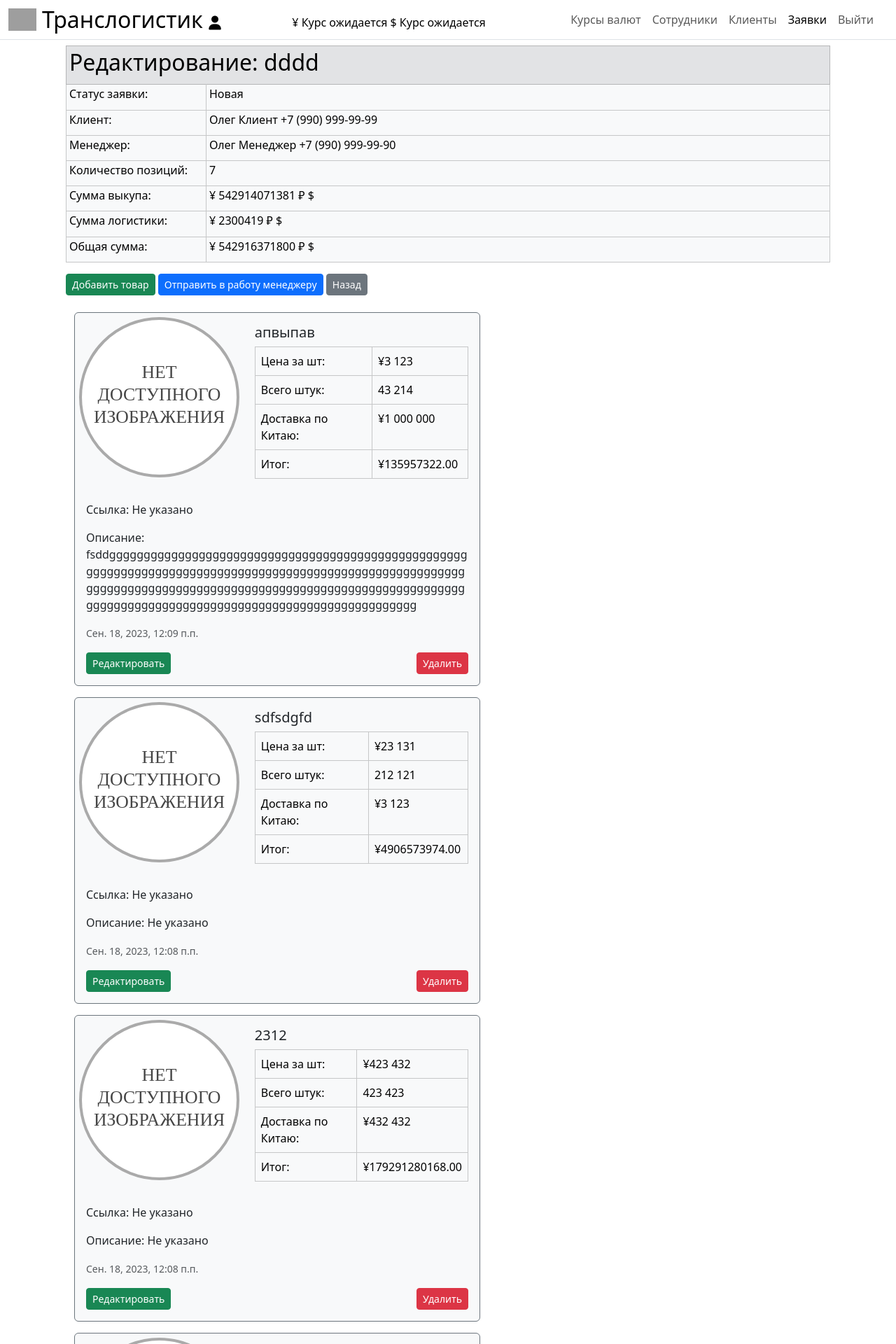
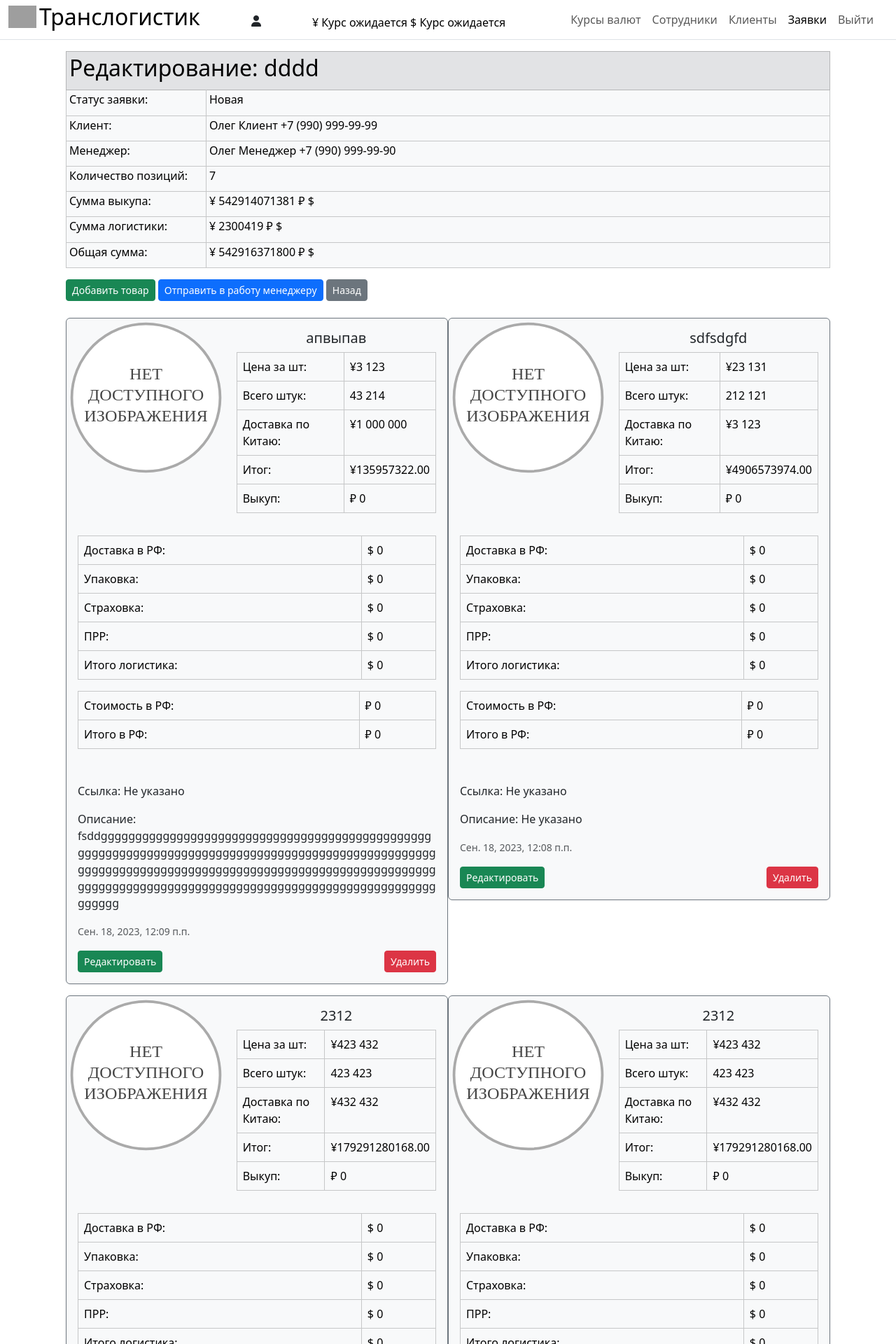
Before and after one commit to linwave/leader_cargo, a Django app: page /appeals/card-appeal/13 in a window 1280 px wide. Shown: the top 1920 px of the page at 70% size. Run offline with Django 3.2, Linux system fonts and the light colour scheme; a user stored in the database is signed in; data comes from the database, SQL or seed files in the repository; both versions use the stored data as it was after the commit; data that the repository does not hold is empty; grey boxes are pictures that could not be loaded.

Commit message:
Обновления дизайна, исправление багов и добавление новых таблиц в карточке товаров

```diff
--- a/leader_cargo/main/forms.py
+++ b/leader_cargo/main/forms.py
@@ -211,6 +211,12 @@ class CardClientsForm(ModelForm):
             }),
         }
 
+    def clean_phone(self):
+        phone = self.cleaned_data['phone']
+        if len(phone) != 18:
+            raise ValidationError('Короткий номер телефона')
+        return phone
+
 
 class AddExchangeRatesForm(ModelForm):
     class Meta:
--- a/leader_cargo/main/templates/main/base.html
+++ b/leader_cargo/main/templates/main/base.html
@@ -18,11 +18,12 @@
 <body>
 <script src="https://unpkg.com/imask"></script>
 <script src="{% static 'main/js/script.js' %}"></script>
-<div class="container-fluid d-flex flex-column flex-md-row align-items-center pb-0 mb-2 border-bottom">
-    <a href="{% url 'home' %}" class="d-flex align-items-center link-body-emphasis text-decoration-none">
-        <img src="{% static 'main/images/logo-1.svg' %}" width="40" height="32" class="me-2" id="logo">
-        <span class="fs-2">Транслогистик <span class="fs-5">{% if user.is_authenticated %}<i class="fa-solid fa-user"></i>{{ user.first_name }}{% endif %}</span></span>
+<div class="container-fluid d-flex flex-column flex-md-row align-items-center pb-0 mb-3 border-bottom">
+    <a href="{% url 'home' %}" class="d-inline-flex pb-2 align-items-center link-body-emphasis text-decoration-none">
+        <img src="{% static 'main/images/logo-1.svg' %}" width="40" height="32" class="me-1" id="logo">
+        <span class="fs-2">Транслогистик </span>
     </a>
+    {% if user.is_authenticated %}<span class="d-inline-flex pt-0 mt-2 mt-md-0 ms-md-auto "><i class="fa-solid fa-user pt-1"></i>{{ user.first_name }}</span>{% endif %}
     {% if user.is_authenticated %}
     {% if user.role == 'Супер Администратор' or user.role == 'Администратор'%}
     {% if last_currency %}
@@ -42,11 +43,11 @@
     {% elif last_currency.dollar %}
     <span class="d-inline-flex mt-2 mt-md-0 ms-md-auto link-body-emphasis text-decoration-none" >¥ Курс ожидается  $ {{ last_currency.dollar }}</span>
     {% else %}
-    <span class="d-inline-flex mt-2 ms-md-auto link-body-emphasis text-decoration-none" ><span class="font-weight-bold">¥ Курс ожидается $ Курс ожидается</span></span>
+    <span class="d-inline-flex mt-2 mt-md-0 ms-md-auto link-body-emphasis text-decoration-none" ><span class="font-weight-bold">¥ Курс ожидается $ Курс ожидается</span></span>
     {% endif %}
     {% endif %}
     {% if user.role == 'Клиент'%}
-    <span class="d-inline-flex mt-2 ms-md-auto text-decoration-none">
+    <span class="d-inline-flex mt-2 mt-md-0 ms-md-auto text-decoration-none">
                 <i class="fa-solid fa-wallet"> &ensp;</i>
                 <i class="fa-solid fa-ruble-sign"> 1000&ensp;</i>
                 <i class="fa-solid fa-dollar-sign"> 1000&ensp;</i>
@@ -54,7 +55,6 @@
             </span>
     {% endif %}
     <nav class="navbar navbar-expand d-inline-flex mt-0 mt-md-0 ms-md-auto">
-
         <div class="container-fluid">
             <div class="collapse navbar-collapse" id="navbarNav">
                 <ul class="navbar-nav">
--- a/leader_cargo/main/templates/main/card_appeal.html
+++ b/leader_cargo/main/templates/main/card_appeal.html
@@ -64,12 +64,14 @@
     <a class="btn btn-secondary btn-sm" href="{% url 'appeals' %}" role="button">Назад</a><br><br>
     {% else %}
     <a class="btn btn-secondary btn-sm" href="{% url 'appeals' %}" role="button">Назад</a><br><br>
+    {% endif %}
 </div>
-{% endif %}
 <div class="container">
+    <div class="row g-0">
         {% if all_goods %}
         {% for good in all_goods %}
-    <div class="card border-secondary text-dark bg-light mb-3 " style="max-width: 580px;">
+        <div class="col-sm-6">
+            <div class="card border-secondary text-dark bg-light mb-3 w-100" style="max-width: 580px;">
                 <div class="row g-0">
                     <div class="col-md-5">
                         {% if good.photo_good %}
@@ -80,7 +82,9 @@
                     </div>
                     <div class="col-md-7">
                         <div class="card-body">
+                            <div align="center">
                                 <h5 class="card-title"><a href="#" class="text-decoration-none" id="list-employees">{{ good.name }}</a></h5>
+                            </div>
                             <table class="table table-hover table-bordered mb-0">
                                 <tbody>
                                 <tr class="table-light">
@@ -119,9 +123,93 @@
                                     <td>¥ 0</td>
                                     {% endif %}
                                 </tr>
+                                <tr class="table-light">
+                                    {% if good.price_purchase %}
+                                    <td>Выкуп:</td>
+                                    <td>¥{{ good.price_purchase }}</td>
+                                    {% else %}
+                                    <td>Выкуп:</td>
+                                    <td>₽ 0</td>
+                                    {% endif %}
+                                </tr>
                                 </tbody>
                             </table>
                         </div>
+                    </div>
+                </div>
+                <div class="row g-0">
+                    <div class="card-body">
+                        <table class="table table-hover table-bordered">
+                            <tbody>
+                            <tr class="table-light">
+                                {% if good.price_delivery_real %}
+                                <td  width="160px">Доставка в РФ:</td>
+                                <td  width="40px">¥{{ good.price_delivery_real }}</td>
+                                {% else %}
+                                <td>Доставка в РФ:</td>
+                                <td>$ 0</td>
+                                {% endif %}
+                            </tr>
+                            <tr class="table-light">
+                                {% if good.price_delivery_real %}
+                                <td>Упаковка:</td>
+                                <td>{{ good.price_delivery_real }}</td>
+                                {% else %}
+                                <td>Упаковка:</td>
+                                <td>$ 0</td>
+                                {% endif %}
+                            </tr>
+                            <tr class="table-light">
+                                {% if good.price_delivery_real %}
+                                <td>Страховка:</td>
+                                <td>{{ good.price_delivery_real }}</td>
+                                {% else %}
+                                <td>Страховка:</td>
+                                <td>$ 0</td>
+                                {% endif %}
+                            </tr>
+                            <tr class="table-light">
+                                {% if good.price_delivery_real %}
+                                <td>ПРР:</td>
+                                <td>{{ good.price_delivery_real }}</td>
+                                {% else %}
+                                <td>ПРР:</td>
+                                <td>$ 0</td>
+                                {% endif %}
+                            </tr>
+                            <tr class="table-light">
+                                {% if good.price_delivery_real %}
+                                <td>Итого логистика:</td>
+                                <td>{{ good.price_delivery_real }}</td>
+                                {% else %}
+                                <td>Итого логистика:</td>
+                                <td>$ 0</td>
+                                {% endif %}
+                            </tr>
+                            </tbody>
+                        </table>
+                        <table class="table table-hover table-bordered">
+                            <tbody>
+                            <tr class="table-light">
+                                {% if good.price_delivery_real %}
+                                <td>Стоимость в РФ:</td>
+                                <td>{{ good.price_delivery_real }}</td>
+                                {% else %}
+                                <td>Стоимость в РФ:</td>
+                                <td>₽ 0</td>
+                                {% endif %}
+                            </tr>
+                            <tr class="table-light">
+                                {% if good.price_delivery_real %}
+                                <td>Итого в РФ:</td>
+                                <td>{{ good.price_delivery_real }}</td>
+                                {% else %}
+                                <td>Итого в РФ:</td>
+                                <td>₽ 0</td>
+                                {% endif %}
+                            </tr>
+                            </tbody>
+                        </table>
                         </div>
                 </div>
                 <div class="row g-0">
@@ -168,7 +256,9 @@
                     </div>
                 </div>
             </div>
+        </div>
         {% endfor %}
+    </div>
 </div>
 {% else %}
 <p>Нет товаров</p>
--- a/leader_cargo/main/views.py
+++ b/leader_cargo/main/views.py
@@ -371,7 +371,12 @@ class AppealsView(LoginRequiredMixin, DataMixin, ListView):
         return dict(list(context.items()) + list(c_def.items()))
 
     def get_queryset(self):
-        return Appeals.objects.filter(client=self.request.user.pk).order_by('-time_create')
+        if self.request.user.role == 'Клиент':
+            return Appeals.objects.filter(client=self.request.user.pk).order_by('-time_create')
+        elif self.request.user.role == 'Менеджер':
+            return Appeals.objects.filter(manager=self.request.user.pk).order_by('-time_create')
+        else:
+            return Appeals.objects.all().order_by('-time_create')
 
     def dispatch(self, request, *args, **kwargs):
         if not request.user.is_authenticated:
```
Also changed, not shown: leader_cargo/db.sqlite3. Lines whose indentation alone changed are shown as unchanged.
